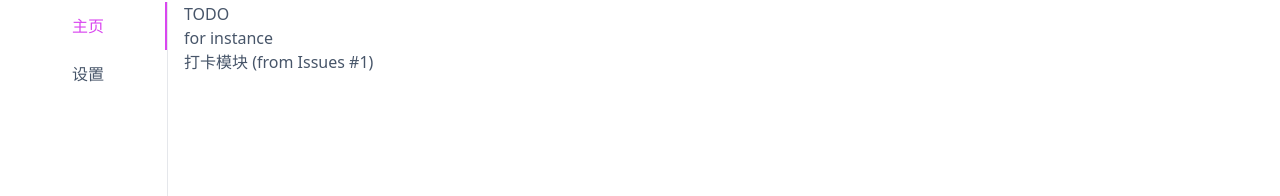
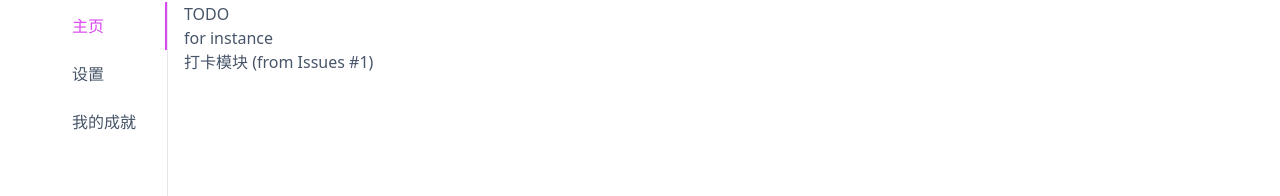
Before and after one commit to cuixueshe/earthworm, a Nuxt app in the folder apps/client/: page /User/Info in a window 1280 px wide. Shown: the part 118-314 px from the top of the page. Built offline with nearby package versions, Linux system fonts and the light colour scheme.

Commit message:
fix: add  achievement in info page

```diff
--- a/apps/client/pages/User/Info.vue
+++ b/apps/client/pages/User/Info.vue
@@ -14,8 +14,9 @@
 <script setup lang="ts">
 import { computed, ref, watchEffect } from "vue";
 import { useRoute } from "vue-router";
+import UserAchievement from "~/components/user/Achievement.vue";
+import UserHome from "~/components/user/Home.vue";
 import UserMenus from "~/components/user/Menu.vue";
-import UserHome from "~/components/user/Home.vue";
 import UserSetting from "~/components/user/Setting.vue";
 
 const route = useRoute();
@@ -33,11 +34,13 @@ interface Menu {
 const componentMap: ComponentMap = {
   Home: UserHome,
   Setting: UserSetting,
+  Achievement: UserAchievement
 };
 
 const userMenus = ref([
   { name: "主页", component: "Home" },
   { name: "设置", component: "Setting" },
+  { name: "我的成就", component: 'Achievement' },
 ]);
 
 const currentComponent = ref(componentMap.Home);
```
